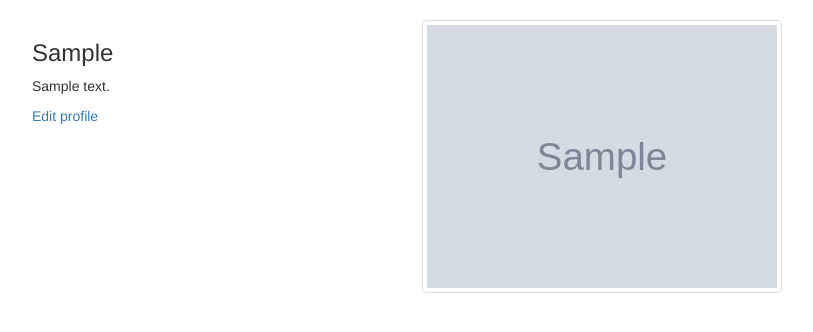
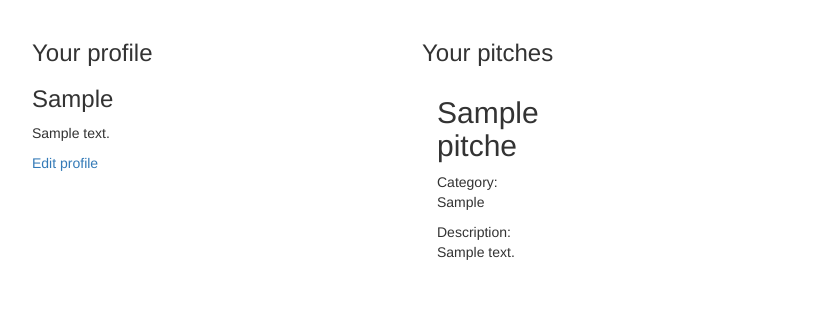
Before and after one commit to AbugaAroni/FlaskWeek3IP, a Flask app: a page that uses app/templates/profile/profile.html in a window 1280 px wide. Shown: the part 52-384 px from the top of the page, without its empty margins (38-851 px from the left). Run offline with Flask 2, Linux system fonts and the light colour scheme; a user stored in the database is signed in; tables that the repository leaves empty hold one stand-in row (values such as "Sample post"); grey boxes marked "Sample" are stand-in pictures; parts of the project's set-up code (start-up, migrations or seed data) failed here and were passed over; some libraries are stand-ins or nearby versions.

Commit message:
add a working display pitches fuction on user profile

```diff
--- a/app/main/views.py
+++ b/app/main/views.py
@@ -54,11 +54,12 @@ def new_pitch(userid):
 @main.route('/user/<uname>')
 def profile(uname):
     user = User.query.filter_by(username = uname).first()
-
+    userid = user.id
+    pitches = Pitch.get_userpitch(userid)
     if user is None:
         abort(404)
 
-    return render_template("profile/profile.html", user = user)
+    return render_template("profile/profile.html", user = user, pitches=pitches)
 
 @main.route('/user/<uname>/update',methods = ['GET','POST'])
 @login_required
--- a/app/templates/profile/profile.html
+++ b/app/templates/profile/profile.html
@@ -1,10 +1,12 @@
 {% extends 'base.html'%}
+<!-- {% import 'macros.html' as macro%} -->
 
 {% block content %}
 <div class="container">
 <div class="row">
 <!-- displaying  Username-->
   <div class="col-md-4">
+    <h3> Your profile </h3>
     <h3> {{user.username| capitalize}} </h3>
 
     <!--Displaying user bio-->
@@ -14,18 +16,24 @@
       <p> {{user.username| capitalize}} has no bio </p>
     {% endif %}
 
-    {% if user == current_user %}
-    <a href="{{url_for('main.update_profile',uname=user.username)}}">Edit profile</a>
-{% endif %}
+      {% if user == current_user %}
+        <a href="{{url_for('main.update_profile',uname=user.username)}}">Edit profile</a>
+      {% endif %}
   </div>
 
-  <!--Display profile photo-->
+  <!--Display pitches-->
   <div class="col-md-4">
-
-    {% if user.profile_pic_path %}
-    <img src="{{url_for('static',filename=user.profile_pic_path)}}" alt="" class="img-thumbnail">
+    <h3> Your pitches </h3>
+    {% if pitches %}
+        {% for review in pitches %}
+        <div class="col-xs-12 col-sm-4 col-md-4 col-lg-4 review-card">
+            <h2> {{ review.pitch_title}} </h2>
+            <p> Category: {{review.pitch_category}} </p>
+            <p> Description: {{ review.pitch_description }}</p>
+        </div>
+        {% endfor %}
     {%else%}
-    <p>No profile picture</p>
+    <p>Pitches doesn't work</p>
     {% endif %}
   </div>
 </div>
```
